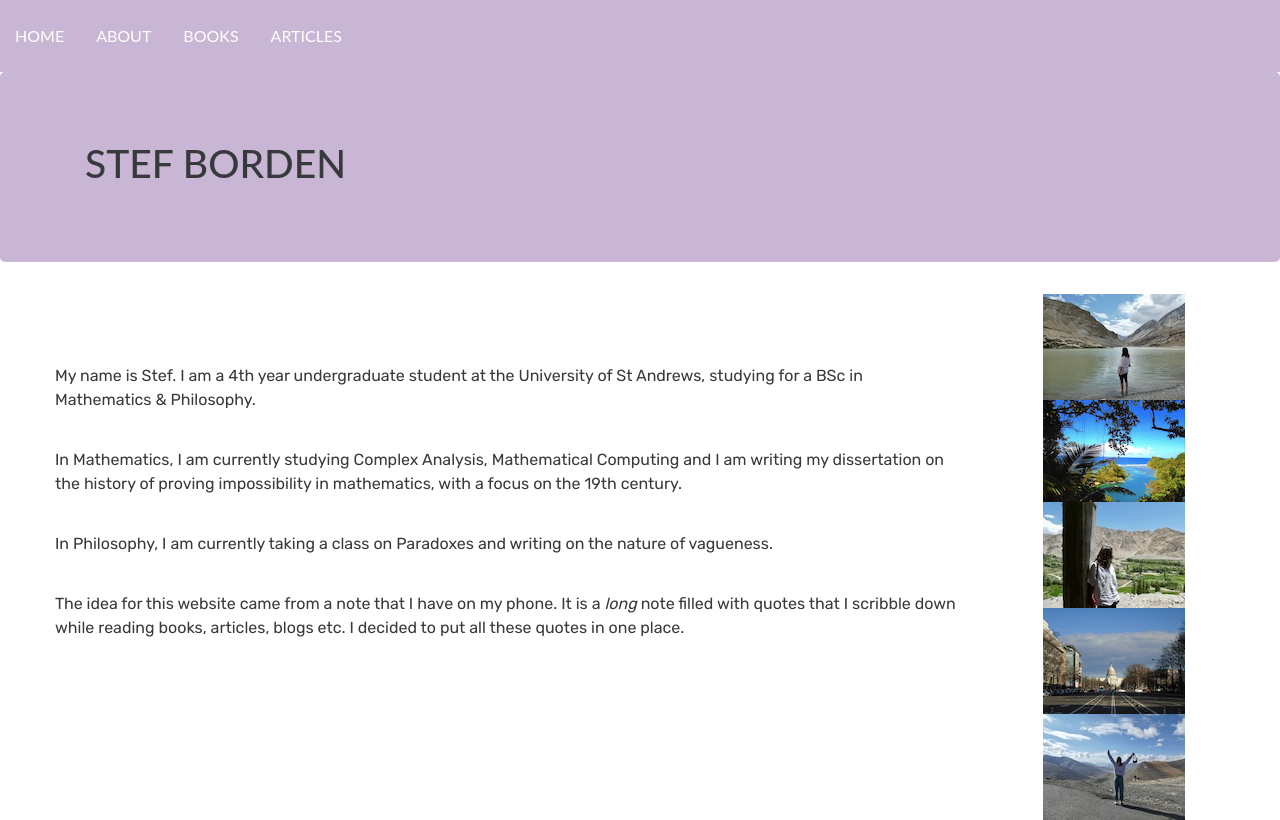
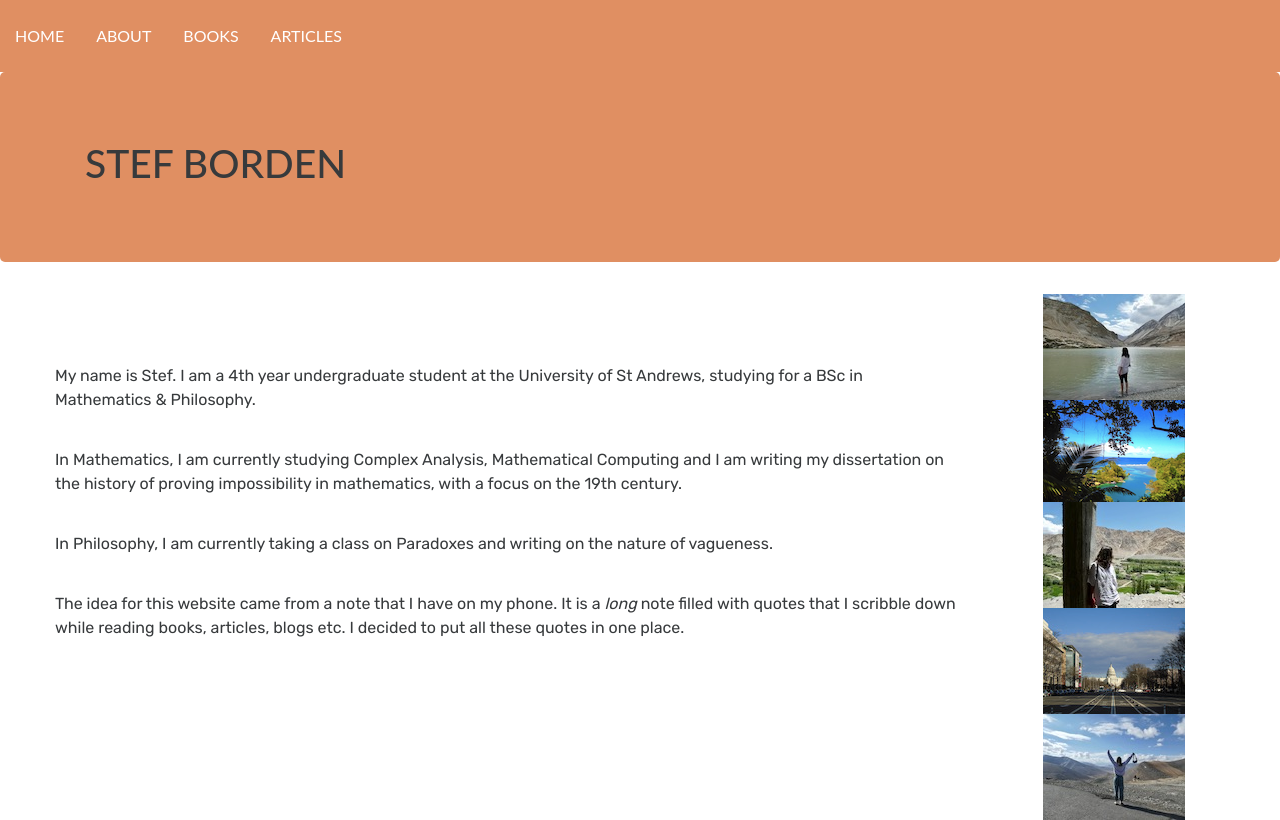
Before and after one commit to sapborden/cf-g, a plain HTML site: page about.html in a window 1280 px wide. Drawn offline with Linux system fonts and the light colour scheme; a web font is replaced by a local one.

Commit message:
color change

```diff
--- a/about.html
+++ b/about.html
@@ -14,7 +14,7 @@
   </head>
   <body>
 
-        <div class="container-fluid" style="background-color:#c9b6d4">
+        <div class="container-fluid" style="background-color:#e08f62">
           <nav class="navbar px-0 navbar-expand-lg navbar-light">  <!--navbar whole width of the screen-->
   <!--          <button class="navbar-toggler" type="button" data-toggle="collapse" data-target="#navbarNavAltMarkup" aria-controls="navbarNavAltMarkup" aria-expanded="false" aria-label="Toggle navigation">
               <span class="navbar-toggler-icon"></span>
@@ -32,7 +32,7 @@
 
 
 
-        <div class="jumbotron jumbotraon-fluid" style="background-color:#c9b6d4">
+        <div class="jumbotron jumbotraon-fluid" style="background-color:#e08f62">
           <div class="container">
 
             <h1>STEF BORDEN</h1>
```
Also changed, not shown: articles.html (+2 -2 lines), books.html (+2 -2 lines), index.html (+2 -2 lines).
